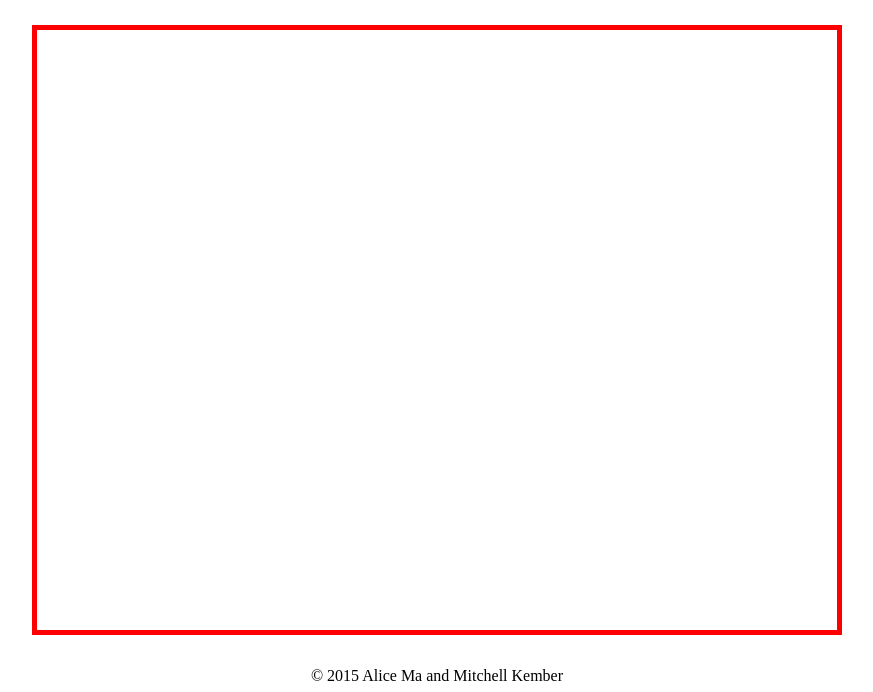
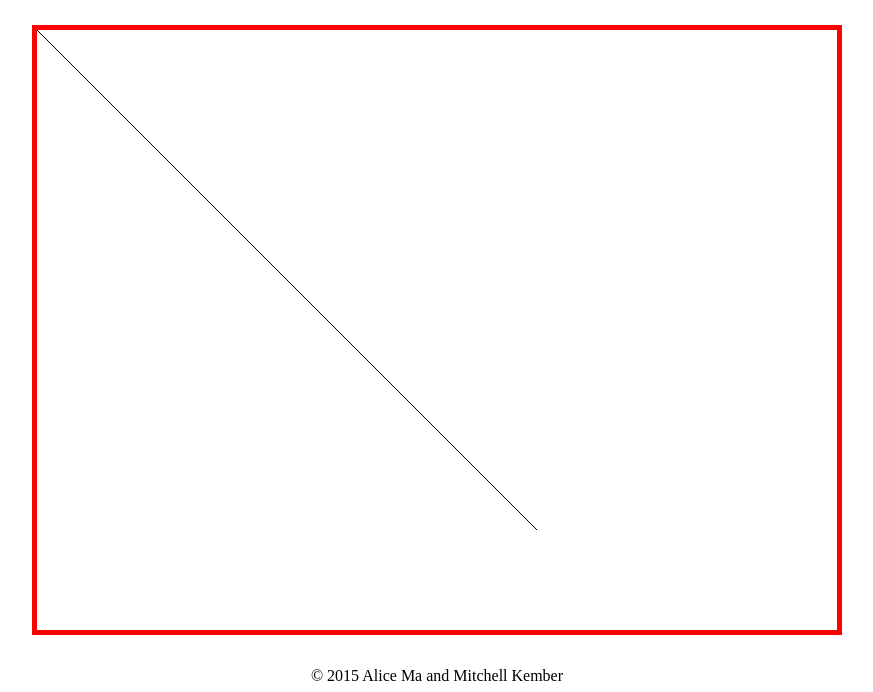
Before and after one commit to amecila/cirkvito, a plain HTML site: page index.html in a window 1280 px wide. Shown: the part 108-800 px from the top of the page, without its empty margins (203-1076 px from the left). Drawn offline with nearby package versions, Linux system fonts and the light colour scheme.

Commit message:
fix index.html

```diff
--- a/index.html
+++ b/index.html
@@ -19,6 +19,7 @@
 		<p>© 2015 Alice Ma and Mitchell Kember</p>
 	</footer>
 	<script src="https://ajax.googleapis.com/ajax/libs/jquery/2.1.3/jquery.min.js"></script>
-	<script src="/js/script.js"></script>
+	<script src="/js/draw.js"></script>
+	<script src="/js/simulate.js"></script>
 </body>
 </html>
```
